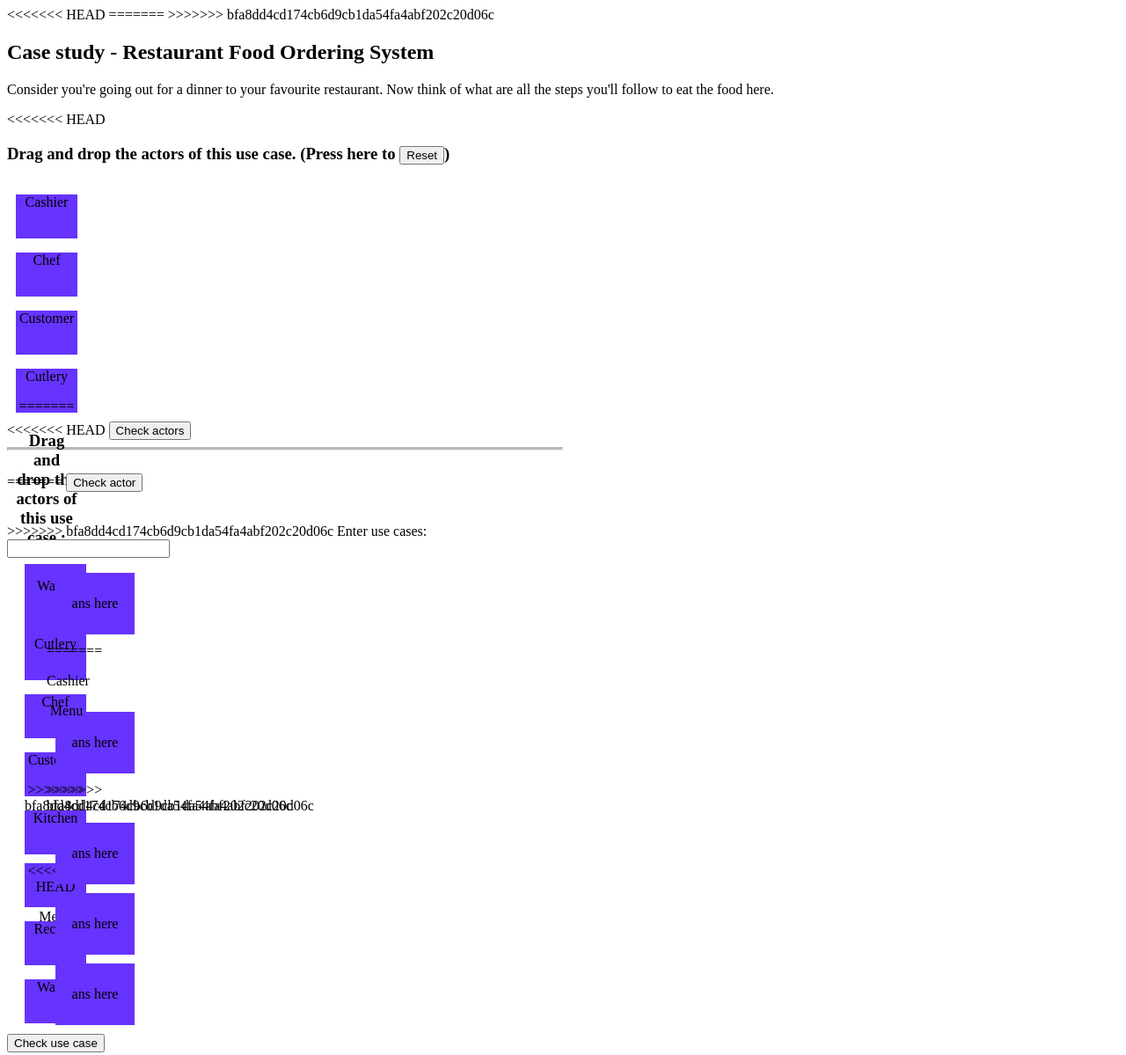
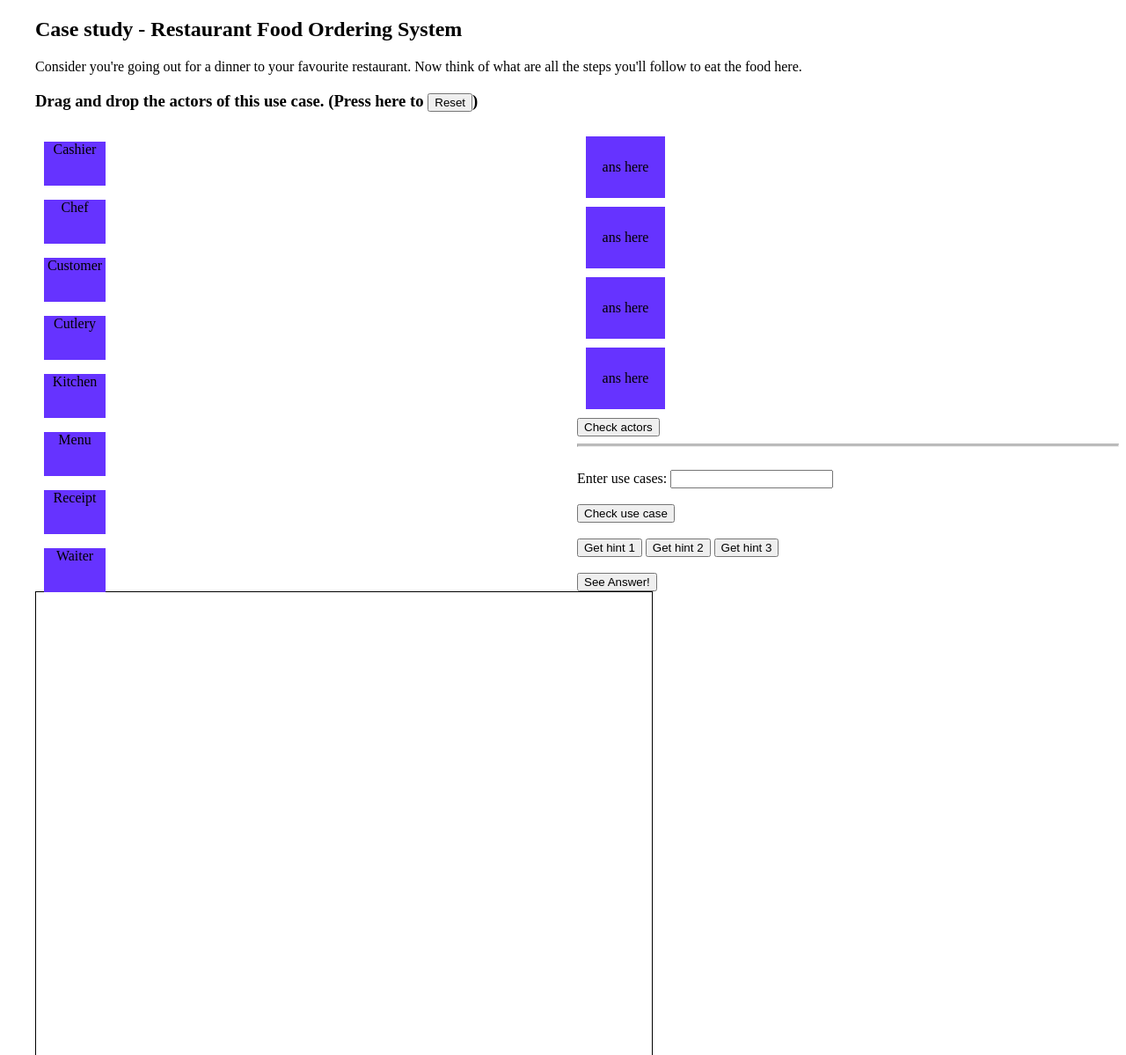
Before and after one commit to somyalalwani/VIRTUAL-LABS-Functional-Use-Cases, a plain HTML site: page sim2.html in a window 1280 px wide. Shown: the top 1199 px of the page at 88% size. Drawn offline with nearby package versions, Linux system fonts and the light colour scheme; a script that the page names is missing.

Commit message:
resolved conflicts

```diff
--- a/sim2.html
+++ b/sim2.html
@@ -5,15 +5,8 @@
     <meta name='viewport' content='width=device-width, initial-scale=1'>
     <script src="https://unpkg.com/gojs@2.1.28/release/go.js"></script>
     <script src="sim2.js"></script>
-<<<<<<< HEAD
     <script src="hints2.js"></script>
-    <script src="gojsscript2.js"></script>
     <link rel="stylesheet" href="style2.css">
-=======
-    <script src="hints.js"></script>
-    <script src="gojsscript.js"></script>
-    <link rel="stylesheet" href="style.css">
->>>>>>> bfa8dd4cd174cb6d9cb1da54fa4abf202c20d06c
     <link rel="stylesheet" href="sim2.css">
     <script src="https://ajax.googleapis.com/ajax/libs/jquery/3.5.1/jquery.min.js"></script>
 </head>
@@ -24,7 +17,6 @@
 </div>
 
 <div>
-<<<<<<< HEAD
     <h3>Drag and drop the actors of this use case. (Press here to <button onclick="window.location.reload()">Reset</button>)</h3>
         <div id="outerdiv">
             <div id="dragndrop">
@@ -39,28 +31,11 @@
                 </div>
                 <div class ="left" id="item4" draggable = "true" ondragstart = "return dragStart(event)">
                         <p>Cutlery</p>
-=======
-    <h3> Drag and drop the actors of this use case : </h3>
-        <div id="outerdiv">
-            <div id="dragndrop">
-                <div class ="left" id="item1" draggable = "true" ondragstart = "return dragStart(event)">
-                        <p>Waiter</p>
-                </div>
-                <div class ="left" id="item2" draggable = "true" ondragstart = "return dragStart(event)">
-                        <p>Cutlery</p>
-                </div>
-                <div class ="left" id="item3" draggable = "true" ondragstart = "return dragStart(event)">
-                        <p>Chef</p>
-                </div>
-                <div class ="left" id="item4" draggable = "true" ondragstart = "return dragStart(event)">
-                        <p>Customer</p>
->>>>>>> bfa8dd4cd174cb6d9cb1da54fa4abf202c20d06c
                 </div>
                 <div class ="left" id="item5" draggable = "true" ondragstart = "return dragStart(event)">
                         <p>Kitchen</p>
                 </div>
                 <div class ="left" id="item6" draggable = "true" ondragstart = "return dragStart(event)">
-<<<<<<< HEAD
                         <p>Menu</p>
                 </div>
                 <div class ="left" id="item7" draggable = "true" ondragstart = "return dragStart(event)">
@@ -72,19 +47,6 @@
             </div>
             <div id="ansdragndrop">
                 <div class = "ansBox" id="actor1" ondragenter="return dragEnter(event)" ondrop="return dragDrop1(event)" ondragover="return dragOver(event)">ans here</div>
-=======
-                        <p>Cashier</p>
-                </div>
-                <div class ="left" id="item7" draggable = "true" ondragstart = "return dragStart(event)">
-                        <p>Menu</p>
-                </div>
-                <div class ="left" id="item8" draggable = "true" ondragstart = "return dragStart(event)">
-                        <p>Receipt</p>
-                </div>
-            </div>
-            <div id="ansdragndrop">
-                <div class = "ansBox"  id="actor1" ondragenter="return dragEnter(event)" ondrop="return dragDrop1(event)" ondragover="return dragOver(event)">ans here</div>
->>>>>>> bfa8dd4cd174cb6d9cb1da54fa4abf202c20d06c
                 <div class = "ansBox" id="actor2" ondragenter="return dragEnter(event)" ondrop="return dragDrop2(event)" ondragover="return dragOver(event)">ans here</div>
                 <div class = "ansBox" id="actor3" ondragenter="return dragEnter(event)" ondrop="return dragDrop3(event)" ondragover="return dragOver(event)">ans here</div>
                 <div class = "ansBox" id="actor4" ondragenter="return dragEnter(event)" ondrop="return dragDrop4(event)" ondragover="return dragOver(event)">ans here</div>
@@ -92,17 +54,11 @@
         </div>
 
         <div id="anotherdiv">
-<<<<<<< HEAD
         <button onclick="check_actors()">Check actors</button>
 
         <br>
         <hr class="solid">
         <br>
-=======
-        <button onclick="check_actors()">Check actor</button>
-
-        <br><br><br>
->>>>>>> bfa8dd4cd174cb6d9cb1da54fa4abf202c20d06c
 
         <label>Enter use cases:</label>
         <input type="text" id="a2" name="a2">
--- a/sim2.js
+++ b/sim2.js
@@ -98,7 +98,6 @@ function dragDrop4(ev) {
     document.getElementById('actor4').innerHTML = document.getElementById(src).innerHTML;
     ev.stopPropagation();
     return false;
-<<<<<<< HEAD
 }
 
 var actors=["cashier","chef","customer","waiter"];
@@ -129,6 +128,4 @@ function check_actors()
             window.location.reload();
         }
     }
-=======
->>>>>>> bfa8dd4cd174cb6d9cb1da54fa4abf202c20d06c
 }
--- a/style2.css
+++ b/style2.css
@@ -1,3 +1,6 @@
+body{
+  margin-left: 40px;
+}
 #id1 {
   height: 400px;
   width: 70%;
```
